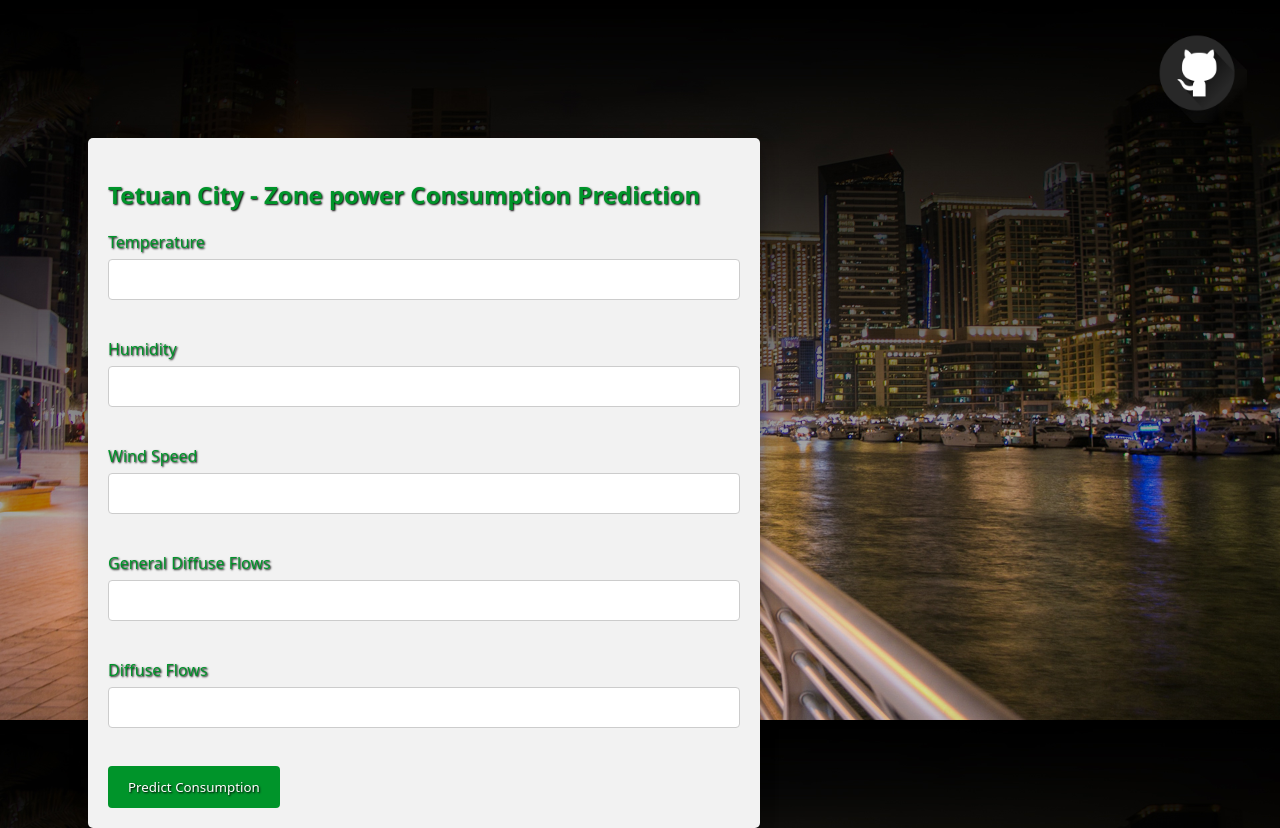
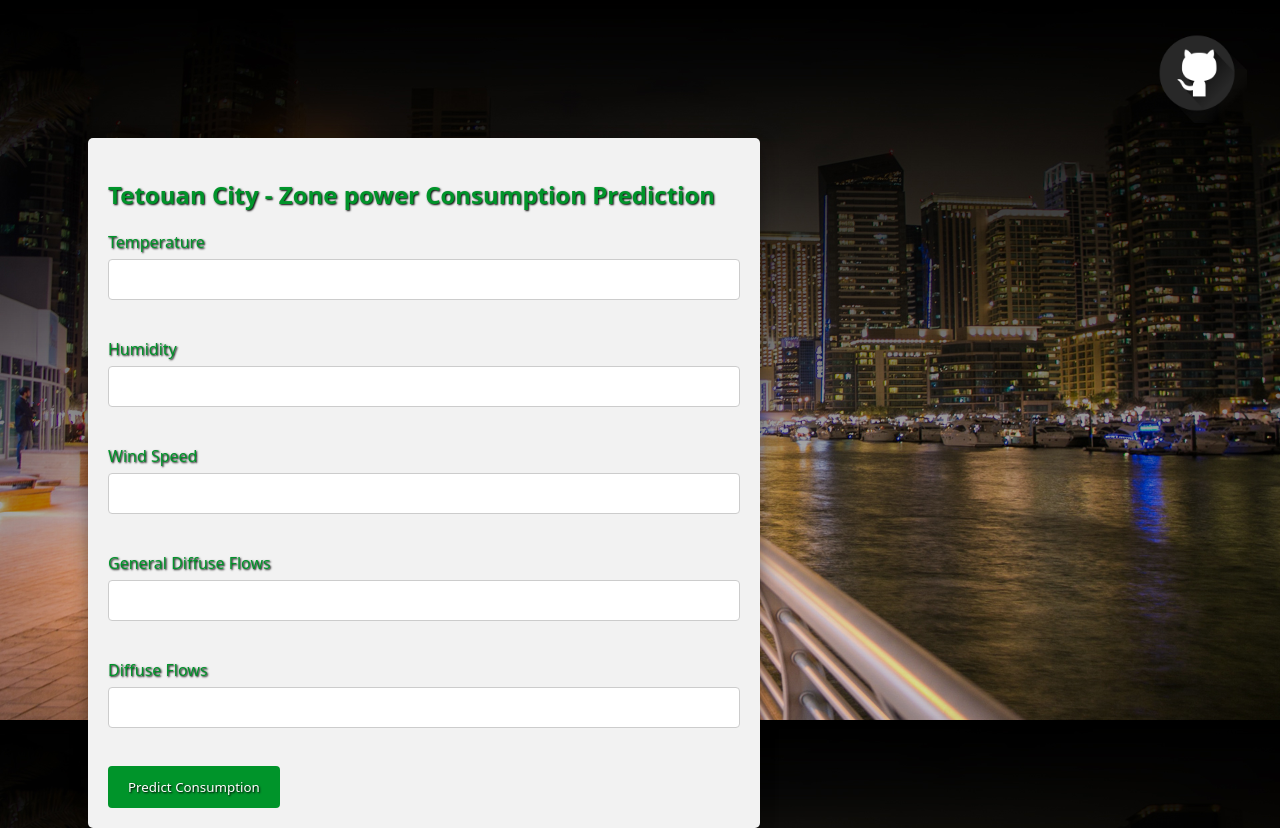
Before and after one commit to tenoob/tetuan_city_power, a Flask app: page / in a window 1280 px wide. Run offline with Flask 2, Linux system fonts and the light colour scheme; parts of the project's set-up code (start-up, migrations or seed data) failed here and were passed over.

Commit message:
changed city name typo

```diff
--- a/templates/index.html
+++ b/templates/index.html
@@ -4,7 +4,7 @@
     <meta charset="UTF-8">
     <meta http-equiv="X-UA-Compatible" content="IE=edge">
     <meta name="viewport" content="width=device-width, initial-scale=1.0">
-    <title>Tetuan City Power</title>
+    <title>Tetouan City Power</title>
     <link rel="stylesheet" href="../static/css/style.css">
 
 </head>
@@ -13,7 +13,7 @@
 <div class="form">
     <form action="/result" method="POST" id="form">
 
-        <h2>Tetuan City - Zone power Consumption Prediction</h2>
+        <h2>Tetouan City - Zone power Consumption Prediction</h2>
         <label for="temp">Temperature</label>
         <input type="number" name='temp' id="temp" step=0.001 required>
             <br><br>
```
Also changed, not shown: readme.md.
